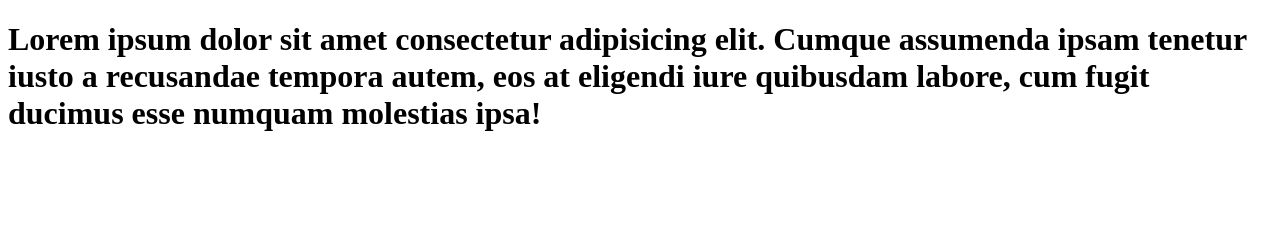
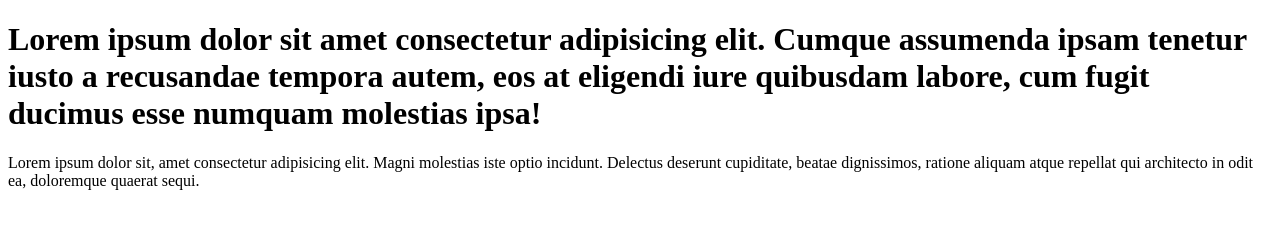
Before and after one commit to JordiChavarry2000/mi-repositorio, a plain HTML site: page index.html in a window 1280 px wide. Drawn offline with Linux system fonts and the light colour scheme.

Commit message:
Segundo cambio

```diff
--- a/index.html
+++ b/index.html
@@ -10,5 +10,8 @@
     <h1>
         Lorem ipsum dolor sit amet consectetur adipisicing elit. Cumque assumenda ipsam tenetur iusto a recusandae tempora autem, eos at eligendi iure quibusdam labore, cum fugit ducimus esse numquam molestias ipsa!
     </h1>
+
+    <p>Lorem ipsum dolor sit, amet consectetur adipisicing elit. Magni molestias iste optio incidunt. Delectus deserunt cupiditate, beatae dignissimos, ratione aliquam atque repellat qui architecto in odit ea, doloremque quaerat sequi.</p>
+
 </body>
 </html>
```
